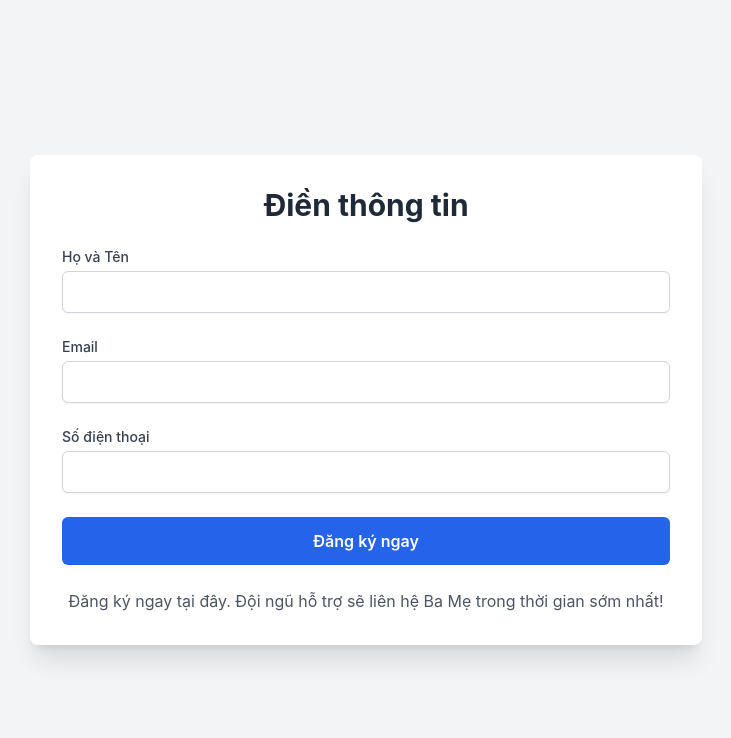
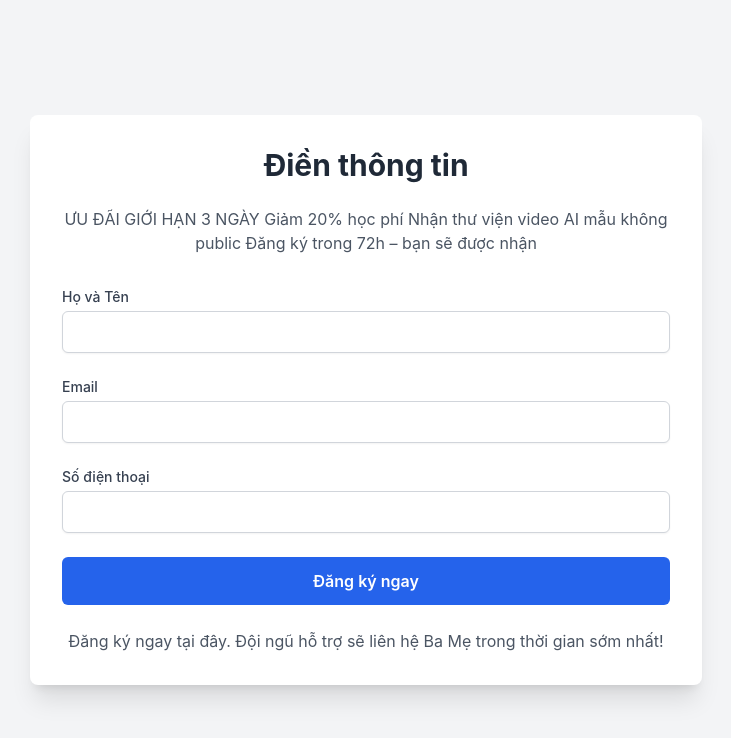
Before and after one commit to hienntiliving-spec/Kh-a-cha-m-, a plain HTML site: page index.html in a window 1280 px wide. Shown: the whole page, without its empty margins (274-1005 px from the left). Drawn offline with nearby package versions, Linux system fonts and the light colour scheme.

Commit message:
Update index.html

```diff
--- a/index.html
+++ b/index.html
@@ -18,6 +18,10 @@
     <!-- Container chính cho form -->
     <div class="w-full max-w-2xl bg-white p-8 rounded-lg shadow-xl">
         <h1 class="text-3xl font-bold text-gray-800 mb-6 text-center"> Điền thông tin </h1>
+ <p class="text-gray-600 text-center mb-8">ƯU ĐÃI GIỚI HẠN 3 NGÀY
+Giảm 20% học phí
+Nhận thư viện video AI mẫu không public
+Đăng ký trong 72h – bạn sẽ được nhận</p>
         <!-- Form đăng ký với các trường nhập liệu -->
         <form id="contact-form" class="space-y-6">
             <!-- Tên khách hàng -->
```
